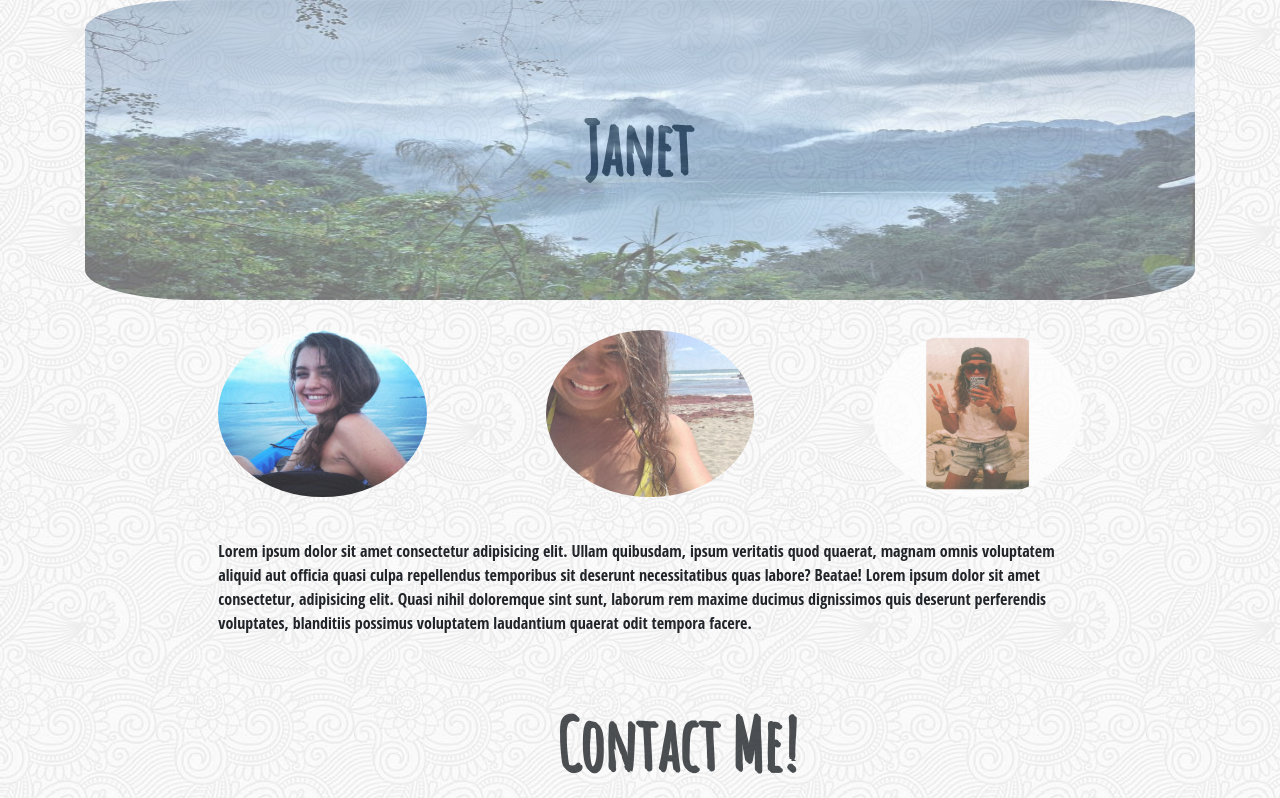
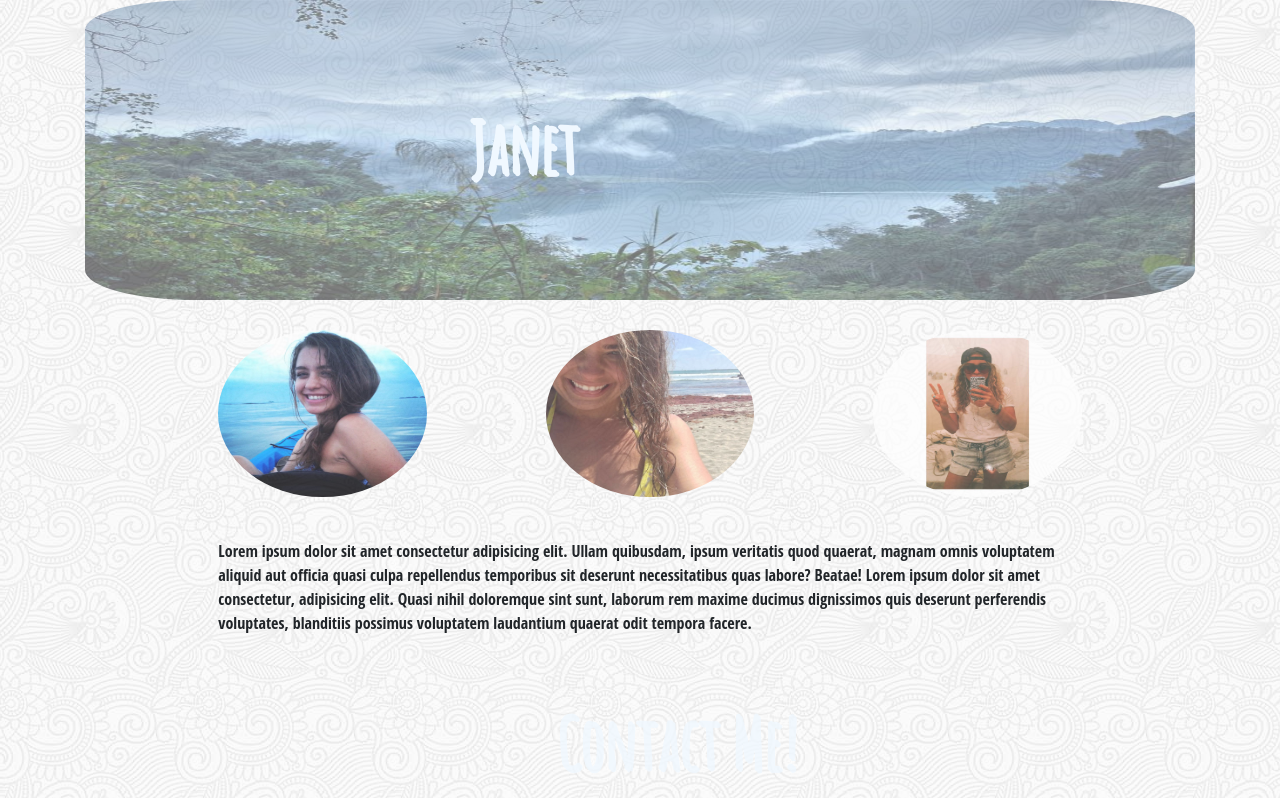
Before and after one commit to ncortes12/janet, a plain HTML site: page index.html in a window 1280 px wide. Shown: the top 798 px of the page. Drawn offline with nearby package versions, Linux system fonts and the light colour scheme.

Commit message:
Update style.css

```diff
--- a/assets/css/style.css
+++ b/assets/css/style.css
@@ -13,6 +13,26 @@ body {background-image: url("../images/symphony.png");
 h1{     font-family: 'Amatic SC', cursive;
         text-shadow: 2px 2px;
         font-weight: bold;
+        font-size:70px;}
+body {background-image: url("../images/symphony.png");
+    }
+.banner{width:100%;
+        height:300px;
+        position:relative;
+        z-index: -1;
+        border-radius:10%;
+      }
+.top {position:absolute;
+        left:35%;
+        top:35%;
+        z-index: 1;}
+
+h1{     font-family: 'Amatic SC', cursive;
+        text-shadow: 2px 2px;
+        font-weight: bold;
+        color:aliceblue;
+
+        opacity:1;
         font-size:70px;}
 .janet{
     border-radius: 50%;
@@ -40,7 +60,8 @@ p {
 
 
 @media only screen and (max-width: 680px){
-    .top{left:35%;}
+    .top{left:20%;
+    font-size:48px;}
     .janet{margin-left:15%;}
     #hide{display:none;}
     p{margin-left:15%;
```
